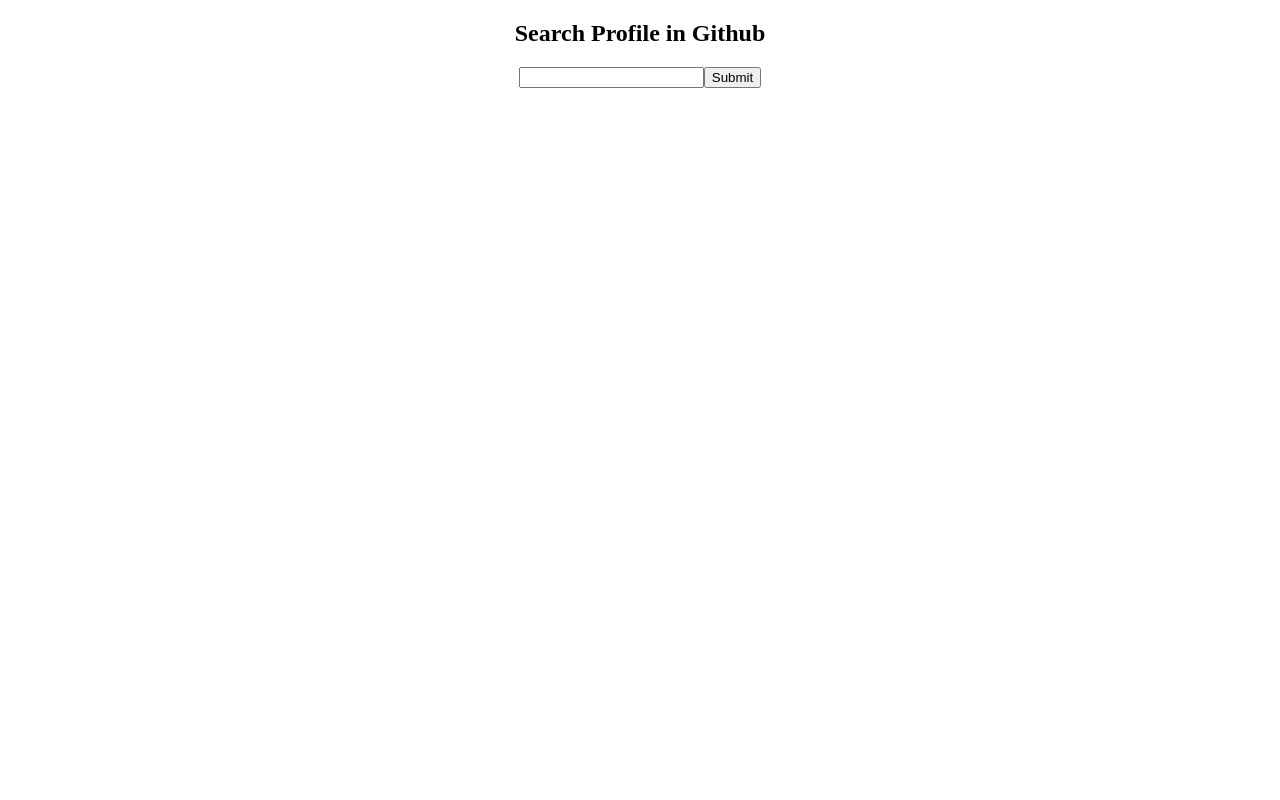
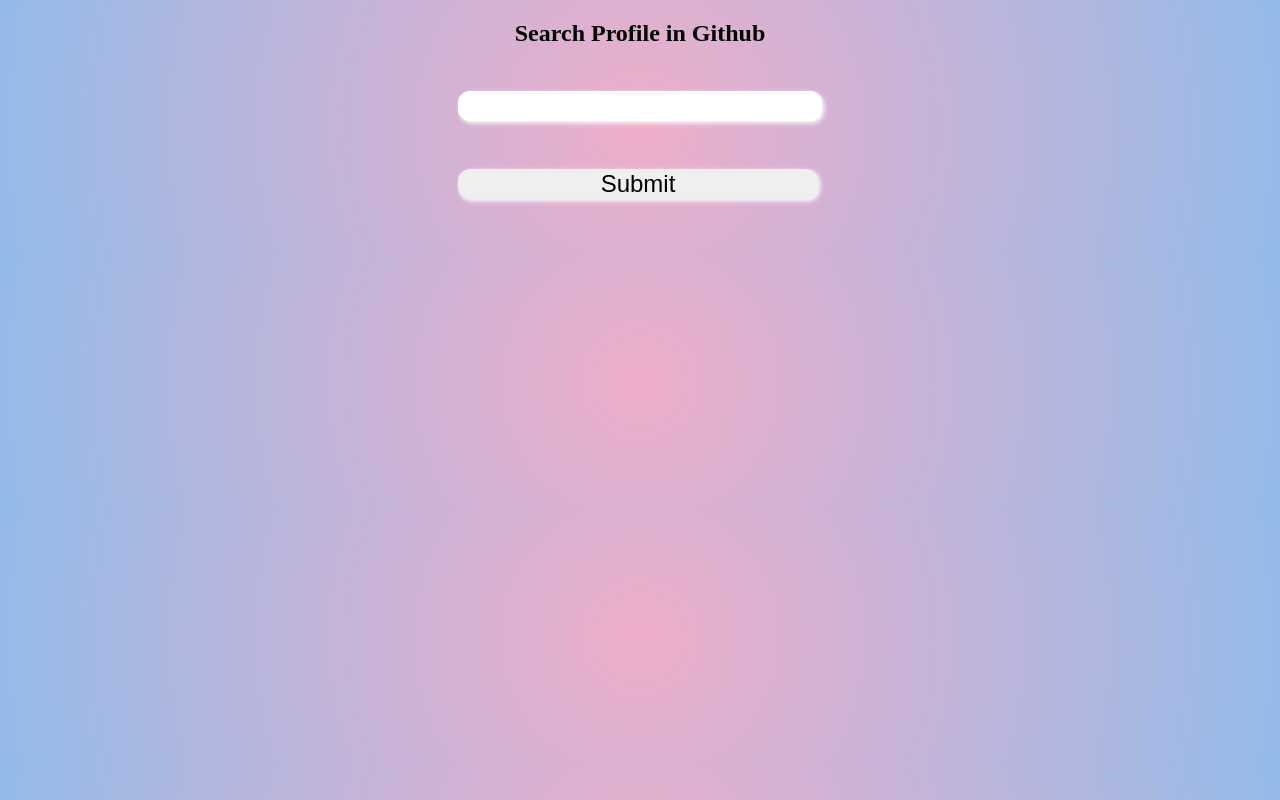
Before and after one commit to floresmatias0/DoubleVPartner, a Next.js app: page / in a window 1280 px wide. Built offline with nearby package versions, Linux system fonts and the light colour scheme.

Commit message:
add new background

```diff
--- a/components/layout.js
+++ b/components/layout.js
@@ -11,6 +11,8 @@
         body{
           margin: 0;
           padding: 0;
+          background: rgb(238,174,202);
+          background: radial-gradient(circle, rgba(238,174,202,1) 0%, rgba(148,187,233,1) 100%);
         }
       `}
       </style>
--- /dev/null
+++ b/pages/_app.js
@@ -0,0 +1,9 @@
+const App = ({Component, pageProps}) => {
+  return(
+    <div>
+      <Component {...pageProps}/>
+    </div>
+  )
+}
+
+export default App;
--- a/pages/index.js
+++ b/pages/index.js
@@ -25,7 +25,7 @@
     <Head>
       <title>DoubleVPartner</title>
     </Head>
-      <form onSubmit={handleSubmit(onSubmit)}>
+      <form className={styles.form} onSubmit={handleSubmit(onSubmit)}>
         <input
           type="text"
           name="name"
--- a/styles/Home.module.css
+++ b/styles/Home.module.css
@@ -11,3 +11,21 @@
   justify-content: center;
   align-items: center;
 }
+.form{
+  display: flex;
+  flex-direction: column;
+  justify-content: center;
+  text-align:
+}
+.form input{
+  width: 15em;
+  margin: 1em;
+  font-size: 1.5rem;
+  border-radius: 0.5em;
+  border: none;
+  outline: none;
+  box-shadow: 2px 2px 5px white;
+}
+.form span{
+  color: red;
+}
```
